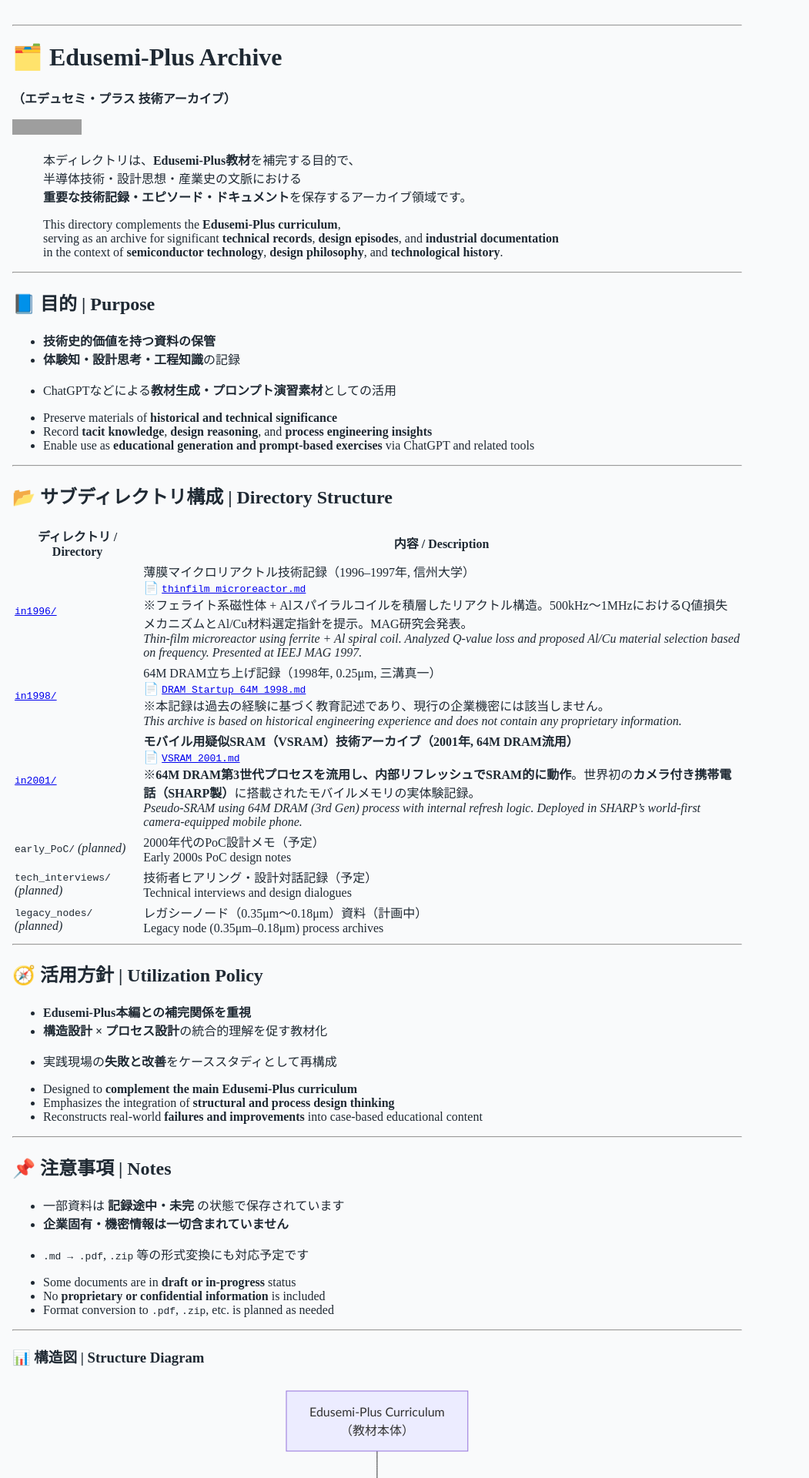
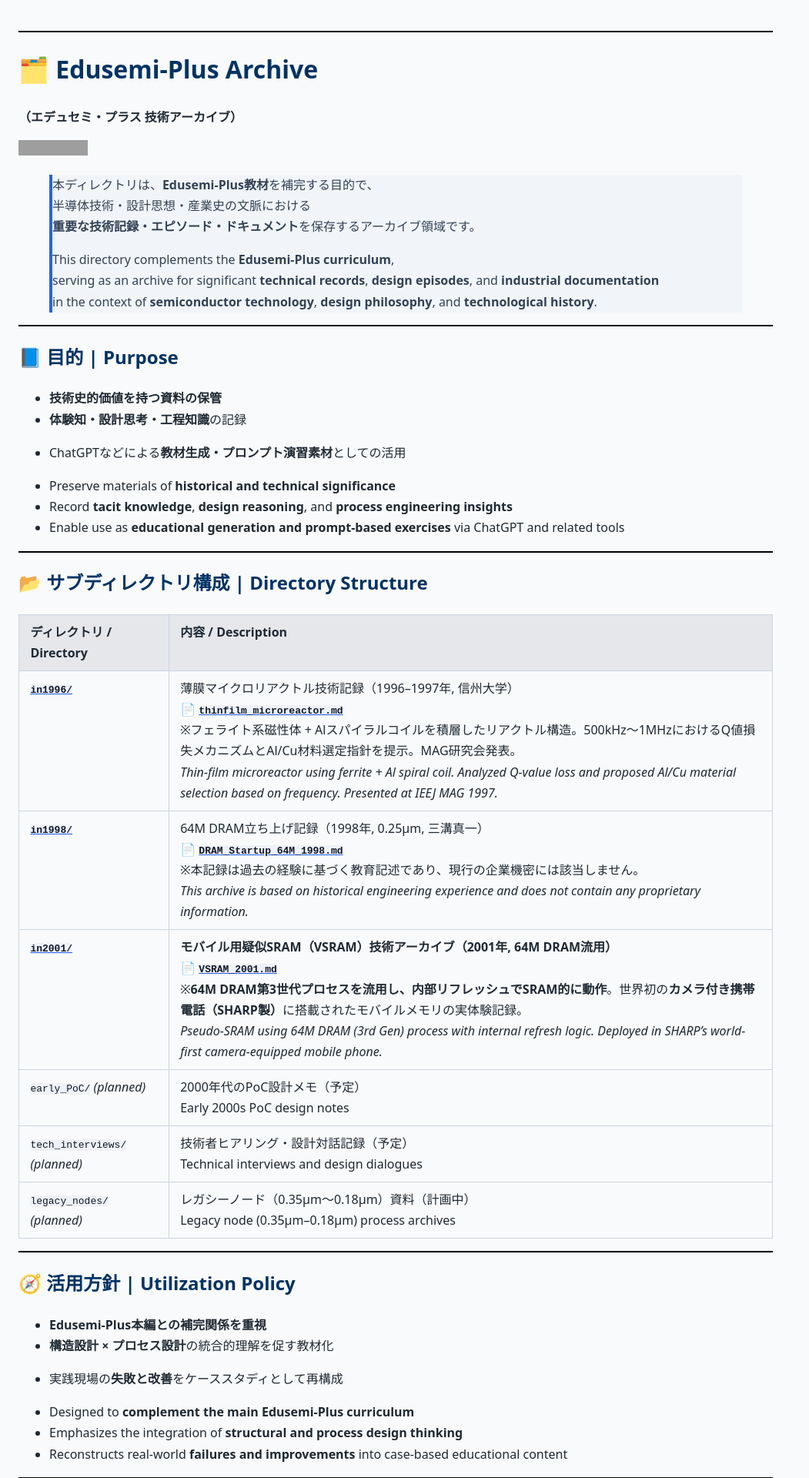
Before and after one commit to Samizo-AITL/Edusemi-Plus, a Jekyll site: the page built from archive/index.md, in a window 1280 px wide. Shown: the top 1920 px of the page at 77% size, without its empty margins (0-1051 px from the left). Built offline with Jekyll 4.4.1, drawn with Linux system fonts in a browser that asks for light colours; grey boxes are pictures that could not be loaded.

Commit message:
Update style.css

```diff
--- a/assets/css/style.css
+++ b/assets/css/style.css
@@ -1,251 +1,137 @@
 /* ===================================================
    Samizo-AITL / Edusemi-Plus
-   Minimal Engineering CSS (Final)
-   - GitHub / IEEE readable
-   - minima conflict-safe
+   assets/css/style.css (Override for minima)
+   - Engineering tone
+   - Table borders guaranteed
+   - Simple font
    =================================================== */
 
-/* ==============================
-   Reset / Stability
-   ============================== */
-*,
-*::before,
-*::after {
-  box-sizing: border-box;
+/* ---------- Base (minima override, safe) ---------- */
+body {
+  background: #f9fafb;
+  color: #1f2933;
+  font-family: system-ui, -apple-system, BlinkMacSystemFont, "Segoe UI", sans-serif;
+  line-height: 1.7;
 }
 
-html {
-  -webkit-text-size-adjust: 100%;
+/* Minima containers */
+.wrapper, .page-content, .post-content, .home, .post, .post-header, .post-title {
+  font-family: system-ui, -apple-system, BlinkMacSystemFont, "Segoe UI", sans-serif;
 }
 
-/* ==============================
-   Body (neutral only)
-   ============================== */
-body {
-  margin: 0;
-  background: #f9fafb;      /* クールホワイト */
-  color: #1f2933;
+/* ---------- Headings ---------- */
+h1, h2, h3, h4, h5, h6,
+.post-content h1, .post-content h2, .post-content h3,
+.page-content h1, .page-content h2, .page-content h3 {
+  color: #003366;
+  font-weight: 700;
 }
 
-/* ===================================================
-   Page Base (portable scope)
-   =================================================== */
-.page {
-  max-width: 980px;
-  margin: 0 auto;
-  padding: 2rem 1.25rem;
-
-  /* フォント：最小・無機質（確定） */
-  font-family: system-ui, -apple-system, BlinkMacSystemFont,
-               "Segoe UI", sans-serif;
-  font-size: 16px;
-  line-height: 1.7;
-  color: #1f2933;
-  background: #ffffff;
+/* Minima has subtle borders; keep engineering underline */
+.post-content h1, .post-content h2, .post-content h3,
+.page-content h1, .page-content h2, .page-content h3 {
+  border-bottom: 1px solid #d1d5db;
+  padding-bottom: 0.25rem;
 }
 
-/* ==============================
-   Headings
-   ============================== */
-.page h1,
-.page h2,
-.page h3,
-.page h4,
-.page h5,
-.page h6 {
-  margin: 2.25rem 0 1rem;
-  line-height: 1.25;
-  font-weight: 700;
-  color: #003366;                 /* 工学ブルー */
-  border-bottom: 1px solid #d1d5db;
-  padding-bottom: 0.35rem;
-}
-
-.page h1 { font-size: 1.9rem; }
-.page h2 { font-size: 1.6rem; }
-.page h3 { font-size: 1.3rem; }
-.page h4 { font-size: 1.1rem; }
-
-/* ==============================
-   Paragraph / Lists
-   ============================== */
-.page p,
-.page ul,
-.page ol {
-  margin: 0.7rem 0 1rem;
-}
-
-.page ul,
-.page ol {
-  padding-left: 1.25rem;
-}
-
-/* ==============================
-   Links
-   ============================== */
-.page a {
+/* ---------- Links ---------- */
+a, .post-content a, .page-content a {
   color: #2563eb;
   font-weight: 600;
   text-decoration: underline;
 }
-
-.page a:hover {
+a:hover, .post-content a:hover, .page-content a:hover {
   color: #1d4ed8;
 }
 
-/* ==============================
-   Horizontal Rule
-   ============================== */
-.page hr {
-  border: 0;
-  border-top: 2px solid #000;
-  margin: 1.5rem 0;
-}
-
-/* ==============================
-   Media
-   ============================== */
-.page img,
-.page video,
-.page canvas,
-.page svg {
-  display: block;
-  max-width: 100%;
-  height: auto;
-  margin: 1rem 0;
-}
-
-/* ==============================
-   Code / Pre / Math
-   ============================== */
-.page code,
-.page kbd,
-.page samp {
-  font-family: ui-monospace, SFMono-Regular, Menlo, Monaco, Consolas,
-               "Liberation Mono", "Courier New", monospace;
-  font-size: 0.95em;
+/* ---------- Code / Pre ---------- */
+code, kbd, samp,
+.post-content code, .page-content code {
   background: #eef2f7;
   color: #0f172a;
-  padding: 0.15em 0.35em;
   border-radius: 4px;
 }
 
-.page pre {
+pre, .post-content pre, .page-content pre {
   background: #eef2f7;
   border: 1px solid #cbd5e1;
   border-radius: 6px;
-  padding: 0.9rem 1rem;
   overflow: auto;
 }
 
-.page pre code {
-  background: transparent;
-  padding: 0;
+/* ---------- Blockquote ---------- */
+blockquote, .post-content blockquote, .page-content blockquote {
+  background: #f1f5f9;
+  border-left: 4px solid #2563eb;
+  color: #334155;
 }
 
-/* ==============================
-   Blockquote
-   ============================== */
-.page blockquote {
-  margin: 1rem 0;
-  padding: 0.6rem 1rem;
-  color: #334155;
-  background: #f1f5f9;
-  border-left: 4px solid #2563eb;
-}
+/* ===================================================
+   Tables (IMPORTANT: force borders visible)
+   minima が table border を弱める/消すケース対策で
+   table/th/td までまとめて指定します
+   =================================================== */
 
-/* ==============================
-   Tables (minima-safe)
-   ============================== */
-.page table {
+table,
+.post-content table,
+.page-content table {
   width: 100%;
   border-collapse: collapse;
   margin: 1rem 0;
 }
 
-/* ★ 枠線を確実に出す（重要） */
-.page table,
-.page th,
-.page td {
+/* ★枠線を確実に出す */
+table, th, td,
+.post-content table, .post-content th, .post-content td,
+.page-content table, .page-content th, .page-content td {
   border: 1.5px solid #cbd5e1;
 }
 
-.page th,
-.page td {
+/* セルの余白 */
+th, td,
+.post-content th, .post-content td,
+.page-content th, .page-content td {
   padding: 0.55rem 0.9rem;
   vertical-align: top;
 }
 
-.page th {
+/* 見出し行 */
+th,
+.post-content th,
+.page-content th {
   background: #e5e7eb;
   font-weight: 700;
   text-align: left;
 }
 
-/* 控えめストライプ（不要なら削除可） */
-.page tbody tr:nth-child(even) td {
-  background: #ffffff;
-}
-
-/* ==============================
-   Container / Footer
-   ============================== */
-.page .container {
-  min-height: 70vh;
-}
-
-.page .footer {
-  margin-top: 3rem;
-  font-size: 0.9rem;
-  color: #64748b;
-}
-
-/* ==============================
-   Mermaid
-   ============================== */
-.page .mermaid {
+/* ---------- Mermaid ---------- */
+.mermaid {
   display: block;
   margin: 1.25rem auto;
   max-width: 100%;
   text-align: center;
 }
 
-/* ==============================
-   Responsive
-   ============================== */
-@media (max-width: 768px) {
-  .page {
-    font-size: 15.5px;
-    padding: 1.25rem 1rem;
-  }
-
-  .page h1 { font-size: 1.6rem; }
-  .page h2 { font-size: 1.35rem; }
-  .page h3 { font-size: 1.15rem; }
+/* ---------- Images ---------- */
+img, video, canvas, svg {
+  max-width: 100%;
+  height: auto;
 }
 
-/* ==============================
-   Print (engineering doc safe)
-   ============================== */
+/* ---------- HR (if you want explicit black) ---------- */
+hr {
+  border: 0;
+  border-top: 2px solid #000;
+}
+
+/* ---------- Responsive ---------- */
+@media (max-width: 768px) {
+  body { font-size: 15.5px; }
+}
+
+/* ---------- Print ---------- */
 @media print {
-  body {
-    background: #fff;
-    color: #000;
-  }
-
-  .page {
-    background: #fff;
-  }
-
-  .page a {
-    color: #000;
-    text-decoration: underline;
-  }
-
-  .page pre,
-  .page code,
-  .page blockquote {
-    background: #fff;
-    border-color: #000;
-  }
+  body { background: #fff; color: #000; }
+  a { color: #000; }
+  pre, code, blockquote { background: #fff; border-color: #000; }
 }
```
